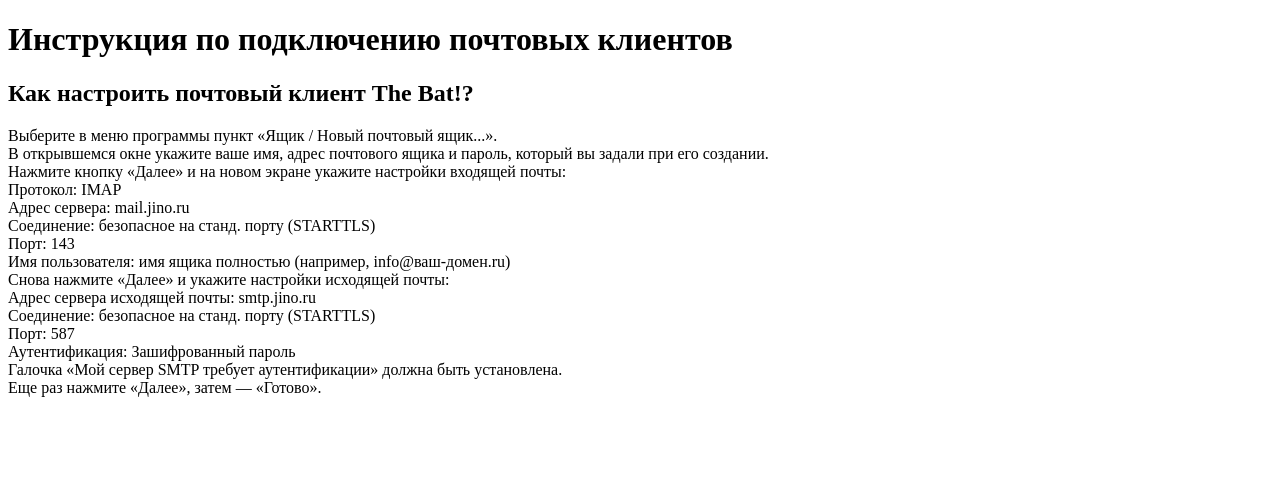
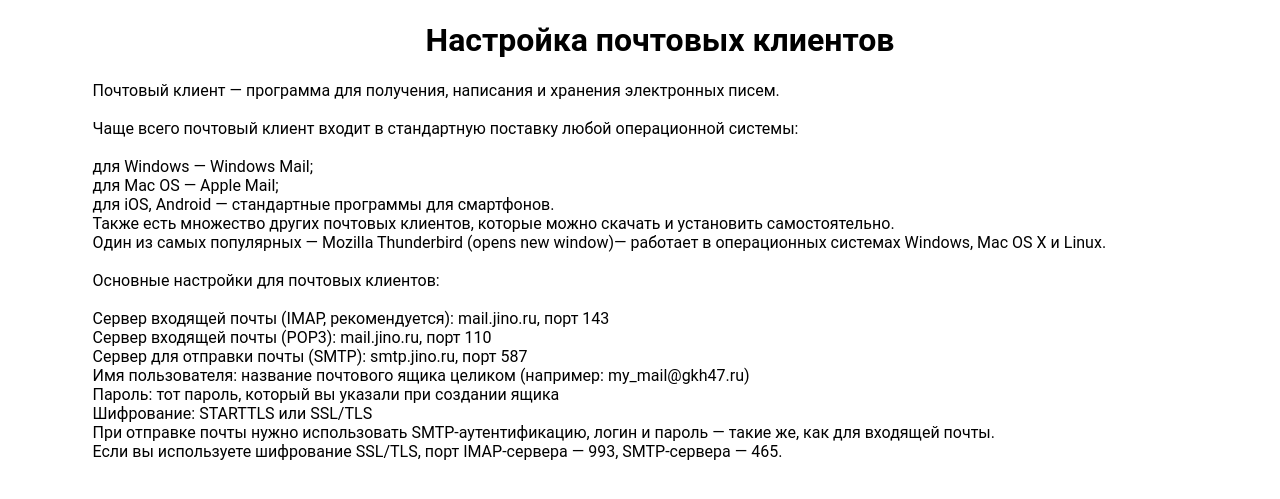
Before and after one commit to boykostas/gkhemail, a PHP site: page /instrution.html in a window 1280 px wide. Shown: the top 499 px of the page. Run offline with PHP 8.4, Linux system fonts and the light colour scheme.

Commit message:
Добавлена инструкция и новые иконки

```diff
--- a/index.html
+++ b/index.html
@@ -12,13 +12,14 @@
         <header>
             <h1>Почта МУП ЖКХ г. Гатчины</h1>
             <a href="https://webmail.jino.ru/"><img src="img/email.png" alt="Email"></a>
+            <a href="instrution.html" target="_blank"><img src="img/instr.png" alt="Инструкция"></a>
         </header>
-        <main>
+        <!-- <main>
             Какая то информация о МУП ЖКХ г.Гатчины
         </main>
         <footer>
             Реквизиты МУП ЖКХг.Гатчины
-        </footer>
+        </footer> -->
     </div>
     <script src="script.js"></script>
 </body>
--- a/instrution.html
+++ b/instrution.html
@@ -4,25 +4,36 @@
     <meta charset="UTF-8">
     <meta http-equiv="X-UA-Compatible" content="IE=edge">
     <meta name="viewport" content="width=device-width, initial-scale=1.0">
+    <link rel="stylesheet" href="style.css">
     <title>Инструкция</title>
 </head>
 <body>
-    <h1>Инструкция по подключению почтовых клиентов</h1>
-    <h2>Как настроить почтовый клиент The Bat!?</h2>
-    <p> Выберите в меню программы пункт «Ящик / Новый почтовый ящик...».<br>
-        В открывшемся окне укажите ваше имя, адрес почтового ящика и пароль, который вы задали при его создании.<br>
-        Нажмите кнопку «Далее» и на новом экране укажите настройки входящей почты:<br>
-        Протокол: IMAP<br>
-        Адрес сервера: mail.jino.ru<br>
-        Соединение: безопасное на станд. порту (STARTTLS)<br>
-        Порт: 143<br>
-        Имя пользователя: имя ящика полностью (например, info@ваш-домен.ru)<br>
-        Снова нажмите «Далее» и укажите настройки исходящей почты:<br>
-        Адрес сервера исходящей почты: smtp.jino.ru<br>
-        Соединение: безопасное на станд. порту (STARTTLS)<br>
-        Порт: 587<br>
-        Аутентификация: Зашифрованный пароль<br>
-        Галочка «Мой сервер SMTP требует аутентификации» должна быть установлена.<br>
-        Еще раз нажмите «Далее», затем — «Готово».</p>
+    <div class="container">
+        <ul>
+            <li>
+                <h1>Настройка почтовых клиентов</h1>
+                Почтовый клиент — программа для получения, написания и хранения электронных писем.<br>
+                <br>
+                Чаще всего почтовый клиент входит в стандартную поставку любой операционной системы:<br>
+                <br>
+                для Windows — Windows Mail;<br>
+                для Mac OS — Apple Mail;<br>
+                для iOS, Android — стандартные программы для смартфонов.<br>
+                Также есть множество других почтовых клиентов, которые можно скачать и установить самостоятельно.<br>
+                Один из самых популярных — Mozilla Thunderbird (opens new window)— работает в операционных системах Windows, Mac OS X и Linux.<br>
+                <br>
+                Основные настройки для почтовых клиентов:<br>
+                <br>
+                Сервер входящей почты (IMAP, рекомендуется): mail.jino.ru, порт 143<br>
+                Сервер входящей почты (POP3): mail.jino.ru, порт 110<br>
+                Сервер для отправки почты (SMTP): smtp.jino.ru, порт 587<br>
+                Имя пользователя: название почтового ящика целиком (например: my_mail@gkh47.ru)<br>
+                Пароль: тот пароль, который вы указали при создании ящика<br>
+                Шифрование: STARTTLS или SSL/TLS<br>
+                При отправке почты нужно использовать SMTP-аутентификацию, логин и пароль — такие же, как для входящей почты.<br>
+                Если вы используете шифрование SSL/TLS, порт IMAP-сервера — 993, SMTP-сервера — 465.<br>
+            </li>
+        </ul>
+    </div>
 </body>
 </html>
--- a/style.css
+++ b/style.css
@@ -1,4 +1,25 @@
+* {
+    font-family: 'Roboto', sans-serif;
+}
+
 .container {
+    max-width: 1175px;
     margin: 0 auto;
+}
 
+header {
+    text-align: center;
 }
+
+li {
+    list-style-type: none;
+}
+
+li>h1 {
+    text-align: center;
+}
+
+img {
+    width: 150px;
+    margin: 50px;
+}
```
Also changed, not shown: img/email.png, img/email111.png (added), img/info.png (added), img/instr.png (added).
